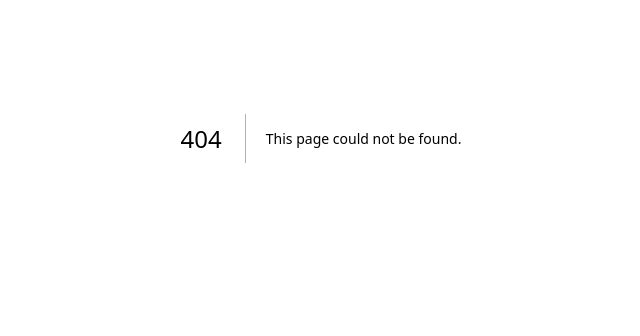
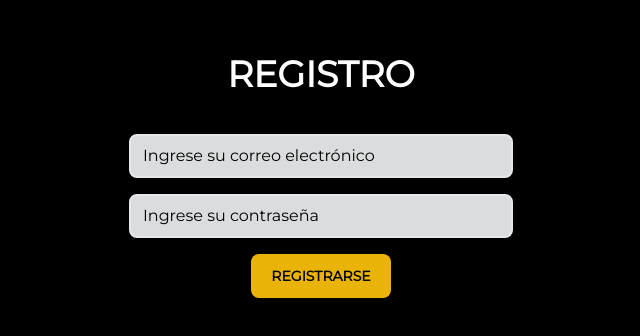
Before and after one commit to frankgimeno3/vidrioku.com, a Next.js app: page /login in a window 1280 px wide. Before the commit this address had no page. Shown: the part 262-598 px from the top of the page, without its empty margins (319-959 px from the left). Built offline with nearby package versions, Linux system fonts and the light colour scheme.

Commit message:
firebase crea y loggea

```diff
--- /dev/null
+++ b/pages/login.tsx
@@ -0,0 +1,84 @@
+import React, { useState } from "react";
+import { signInWithEmailAndPassword } from 'firebase/auth';
+import { auth } from "../firebase.js";
+
+export default function Login() {
+    const [email, setEmail] = useState("");
+    const [password, setPassword] = useState("");
+    const [errorMessage, setErrorMessage] = useState(""); // Agregamos un estado para el mensaje de error
+
+    const handleEmailChange = (event: React.ChangeEvent<HTMLInputElement>) => {
+        setEmail(event.target.value);
+    };
+
+    const handlePasswordChange = (event: React.ChangeEvent<HTMLInputElement>) => {
+        setPassword(event.target.value);
+    };
+
+    const handleLogin = async (event: React.FormEvent<HTMLFormElement>) => {
+        event.preventDefault();
+        try {
+            const userCredentials = await signInWithEmailAndPassword(auth, email, password);
+            console.log(userCredentials);
+            alert("Welcome " + userCredentials.user.email);
+        } catch (error) {
+            console.log(error)
+            if (error === 'auth/wrong-password') {
+                setErrorMessage("Contraseña incorrecta");
+            } else if (error === 'auth/user-not-found') {
+                setErrorMessage("Usuario no encontrado");
+            } else {
+                setErrorMessage("Algo salió mal");
+            }
+        }
+    };
+
+    return (
+        <div className="bg-black">
+            <div className="h-screen flex flex-col justify-center items-center relative">
+                <div className="mt-24 w-full py-16 z-10 text-gray-800">
+                    <h1 className="w-full text-center font-bold text-4xl text-white">
+                        REGISTRO
+                    </h1>
+                    <div className="md:mx-24 md:px-24 mt-5">
+                        <form className="md:mx-24 text-center md:px-24 py-5" onSubmit={handleLogin}>
+                            <div className="mb-4 mx-16">
+                                <input
+                                    type="email"
+                                    id="email"
+                                    name="email"
+                                    className="w-full px-3 py-2 border-2 rounded-lg bg-gray-100 bg-opacity-90 text-black placeholder-black"
+                                    placeholder="Ingrese su correo electrónico"
+                                    value={email}
+                                    onChange={handleEmailChange}
+                                />
+                            </div>
+                            <div className="mb-4 mx-16">
+                                <input
+                                    type="password"
+                                    id="password"
+                                    name="password"
+                                    className="w-full px-3 py-2 border-2 rounded-lg bg-gray-100 bg-opacity-90 text-black placeholder-black"
+                                    placeholder="Ingrese su contraseña"
+                                    value={password}
+                                    onChange={handlePasswordChange}
+                                />
+                            </div>
+                            {errorMessage && (
+                                <div className="mb-4 mx-16 text-red-500">
+                                    {errorMessage}
+                                </div>
+                            )}
+                            <button
+                                type="submit"
+                                className="bg-yellow-500 text-black rounded-lg shadow-lg px-5 py-3 lg:font-bold mx-5 text-sm"
+                            >
+                                REGISTRARSE
+                            </button>
+                        </form>
+                    </div>
+                </div>
+            </div>
+        </div>
+    );
+}
```
